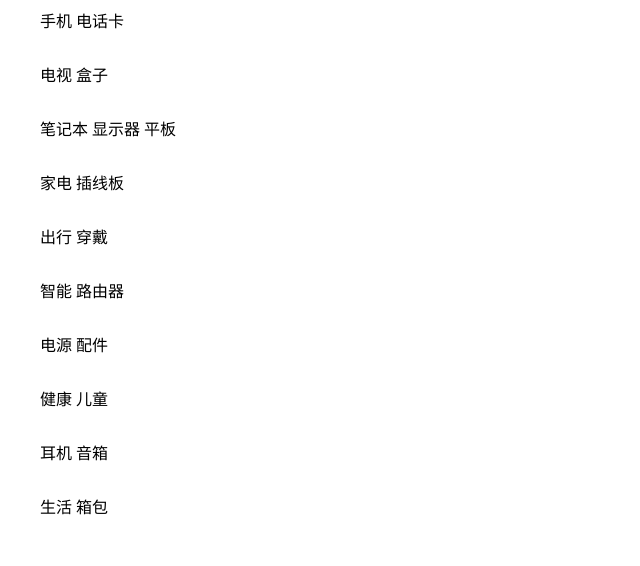
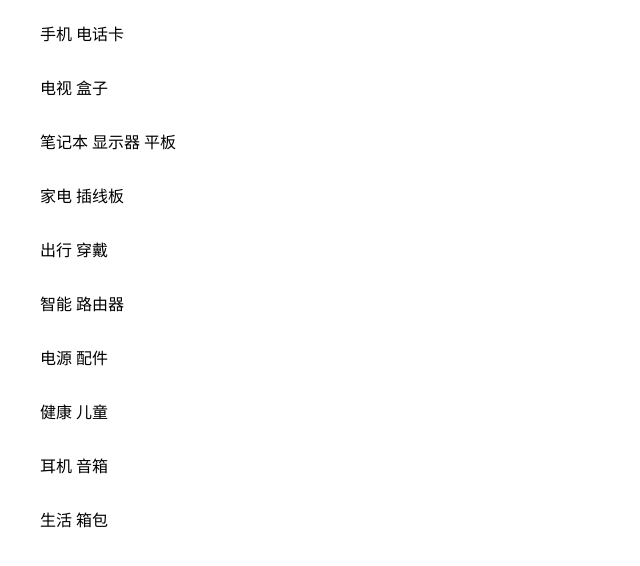
Before and after one commit to tangjianhao-a1/Html_css_dom_bom, a plain HTML site: page sidebar.html in a window 1280 px wide. Shown: the whole page, without its empty margins (0-640 px from the left). Drawn offline with Linux system fonts and the light colour scheme.

Commit message:
差了一个居中效果

```diff
--- a/sidebar.html
+++ b/sidebar.html
@@ -13,6 +13,7 @@
             width: 286px;
             height: 54px;
             text-indent: 2em;
+            line-height: 54px;
         }
 
         a:hover {
```
